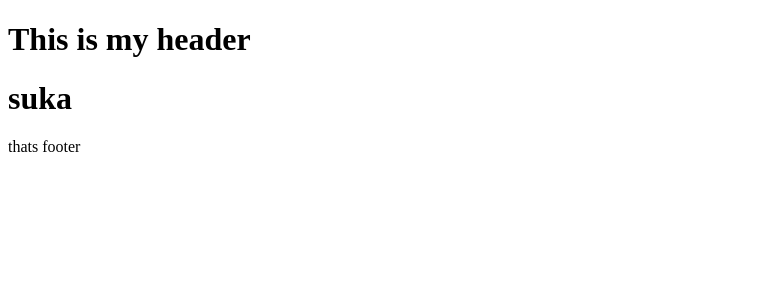
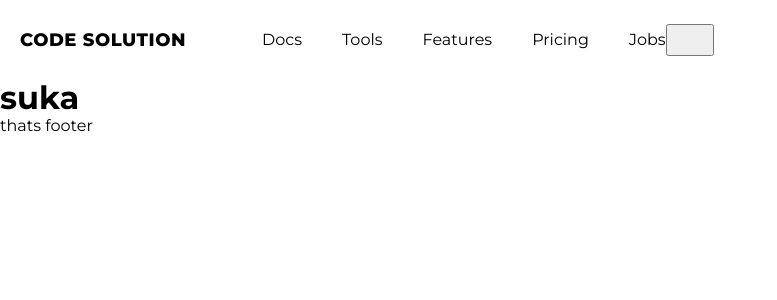
Before and after one commit to escape23/code-solutions, a Flask app: page / in a window 1280 px wide. Shown: the top 300 px of the page, without its empty margins (0-777 px from the left). Run offline with Flask 3, Linux system fonts and the light colour scheme; some libraries are stand-ins or nearby versions.

Commit message:
Fixed css connection. Header test

```diff
--- a/main.py
+++ b/main.py
@@ -5,7 +5,7 @@ app = flask.Flask(__name__)
 
 @app.route('/')
 def index():
-    print("Hello World")
+    # print("Hello World")
     return flask.render_template('index.html')
 
 
--- /dev/null
+++ b/static/css/header.css
@@ -0,0 +1,32 @@
+.header-container {
+  display: flex;
+  align-items: center;
+  padding-top: 24px;
+  padding-bottom: 24px;
+}
+
+.header-navigation {
+  display: flex;
+  align-items: center;
+}
+
+.header-logo {
+  font-weight: 800;
+  font-size: 18px;
+  line-height: 1.17;
+  letter-spacing: 0.03em;
+  color: var(--button-color);
+  text-transform: uppercase;
+  display: flex;
+  align-items: center;
+  margin-right: auto;
+  margin-right: 76px;
+}
+
+.header-menu {
+  display: flex;
+  gap: 40px;
+}
+
+.open-menu-btn {
+}
--- /dev/null
+++ b/static/css/reset.css
@@ -0,0 +1,48 @@
+/* Reset styles */
+h1,
+h2,
+h3,
+h4,
+h5,
+h6,
+p {
+  margin: 0;
+}
+
+p:last-child {
+  margin-bottom: 0;
+}
+
+ul {
+  margin: 0;
+  padding: 0;
+  list-style: none;
+}
+
+a {
+  color: currentColor;
+  text-decoration: none;
+}
+
+button {
+  cursor: pointer;
+}
+
+img {
+  display: block;
+  max-width: 100%;
+  height: auto;
+}
+
+.container {
+  max-width: 1440px;
+  width: 100%;
+  padding: 0 20px;
+  margin: 0 auto;
+}
+
+.is-hidden {
+  opacity: 0;
+  visibility: hidden;
+  pointer-events: none;
+}
--- /dev/null
+++ b/static/css/styles.css
@@ -0,0 +1,10 @@
+/**
+  |============================
+  | include css partials with
+  | default @import url()
+  |============================
+*/
+@import url("./reset.css");
+@import url("./styles.css");
+@import url("./vars.css");
+@import url("./header.css");
--- /dev/null
+++ b/static/css/vars.css
@@ -0,0 +1,3 @@
+body {
+  font-family: "Montserrat";
+}
--- a/static/test.js
+++ /dev/null
@@ -1 +0,0 @@
-alert("Boom!");
--- a/templates/header.html
+++ b/templates/header.html
@@ -1 +1,29 @@
-<h1>This is my header</h1>
+<header class="header">
+  <div class="container header-container">
+    <nav class="header-navigation">
+      <a href="./index.html" class="header-logo link">Code Solution</a>
+      <ul class="header-menu list">
+        <li class="header-menu-item">
+          <a href="" class="header-menu-link link current">Docs</a>
+        </li>
+        <li class="header-menu-item">
+          <a href="" class="header-menu-link link">Tools</a>
+        </li>
+        <li class="header-menu-item">
+          <a href="" class="header-menu-link link">Features</a>
+        </li>
+        <li class="header-menu-item">
+          <a href="" class="header-menu-link link">Pricing</a>
+        </li>
+        <li class="header-menu-item">
+          <a href="" class="link">Jobs</a>
+        </li>
+      </ul>
+    </nav>
+    <button type="button" class="open-menu-btn">
+      <svg class="icon-charm" width="32" height="22">
+        <use href=""></use>
+      </svg>
+    </button>
+  </div>
+</header>
--- a/templates/index.html
+++ b/templates/index.html
@@ -1,4 +1,4 @@
-{% extends "layout.html" %} {# Comments #} {% block title %} Home {% endblock %}
-{% block content %}
+{% extends "layout.html" %} {# Comments #} {% block title %} Code Solutions {%
+endblock %} {% block content %}
 <h1>suka</h1>
 {% endblock %}
--- a/templates/layout.html
+++ b/templates/layout.html
@@ -8,6 +8,23 @@
     />
     <meta http-equiv="X-UA-Compatible" content="ie=edge" />
     <title>{% block title %} {{title}} {% endblock %}</title>
+    <link rel="preconnect" href="https://fonts.googleapis.com" />
+    <link rel="preconnect" href="https://fonts.gstatic.com" crossorigin />
+    <link
+      href="https://fonts.googleapis.com/css2?family=Montserrat:ital,wght@0,100..900;1,100..900&display=swap"
+      rel="stylesheet"
+    />
+    <link
+      rel="stylesheet"
+      href="https://cdnjs.cloudflare.com/ajax/libs/modern-normalize/2.0.0/modern-normalize.min.css"
+      integrity="sha512-4xo8blKMVCiXpTaLzQSLSw3KFOVPWhm/TRtuPVc4WG6kUgjH6J03IBuG7JZPkcWMxJ5huwaBpOpnwYElP/m6wg=="
+      crossorigin="anonymous"
+      referrerpolicy="no-referrer"
+    />
+    <link
+      rel="stylesheet"
+      href="{{ url_for('static', filename='css/styles.css') }}"
+    />
   </head>
   <body>
     <header>
@@ -18,6 +35,6 @@
     <footer>
       {% block footer %} {% include "footer.html" %} {% endblock %}
     </footer>
-    <script src="/static/test.js"></script>
+    <script src="/static/main.js"></script>
   </body>
 </html>
```
Also changed, not shown: static/main.js (added).
